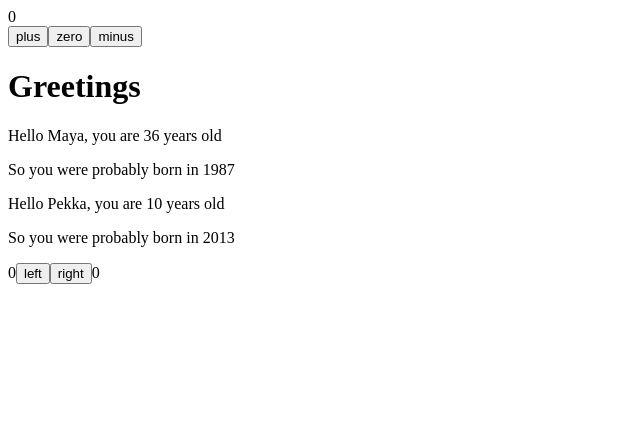
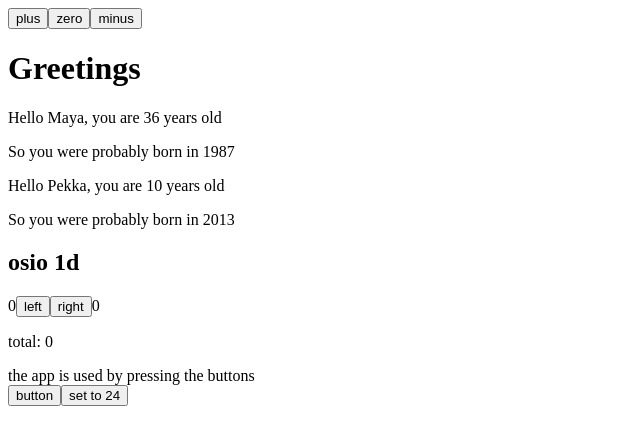
Before and after one commit to Edudude20/EetunFullStackKurssi, a React (Vite) app in the folder vite-testi/part1/: page / in a window 1280 px wide. Shown: the top 444 px of the page, without its empty margins (0-640 px from the left). Built offline with nearby package versions, Linux system fonts and the light colour scheme.

Commit message:
1d luettu

```diff
--- a/vite-testi/part1/src/App.jsx
+++ b/vite-testi/part1/src/App.jsx
@@ -20,12 +20,23 @@ const Hello = ({ name, age }) => {
   );
 };
 
-const Display = ({ counter }) => {
-  return <div>{counter}</div>;
+const Display = (props) => {
+  console.log(props);
+  return <div></div>;
 };
 
-const Nappi = ({ handleClick, text }) => {
+const Nappi = (props) => {
+  console.log(props);
+  const { handleClick, text } = props;
   return <button onClick={handleClick}>{text}</button>;
+};
+
+const History = (props) => {
+  if (props.allClicks.length === 0) {
+    return <div>the app is used by pressing the buttons</div>;
+  }
+
+  return <div>button press history: {props.allClicks.join("-")}</div>;
 };
 
 const App = () => {
@@ -33,10 +44,12 @@ const App = () => {
 
   const nimi = "Pekka";
   const ika = 10;
-  const [counter, setCounter] = useState(0); //useState-hookin avulla luodaan sovellukselle laskurin tilan counter ja asettaa sen tilaksi 0
-  //funktio palauuttaa taulukon jossa on kaksi alkiota. Alkiot otetaan taulukon destrukturointisyntaksilla talteen muuttujiin counter ja setCounter
+  const [counter, setCounter] = useState(0);
+  //useState-hookin avulla luodaan sovellukselle laskurin tilan counter ja asettaa sen tilaksi 0
+  //funktio palauttaa taulukon jossa on kaksi alkiota. Alkiot otetaan taulukon destrukturointisyntaksilla talteen muuttujiin counter ja setCounter
   //Tilaa muuttavan funktion kutsuminen aiheuttaa komponentin uudelleenrenderöitymisen
-  console.log("rendering with counter value", counter);
+
+  //console.log("rendering with counter value", counter);
 
   //TIMER COUNTER
   /*
@@ -65,20 +78,38 @@ const App = () => {
   //#region 1d
   const [left, setLeft] = useState(0);
   const [right, setRight] = useState(0);
+  const [allClicks, setAllClicks] = useState([]);
+  const [total, setTotal] = useState(0);
+  const [value, setValue] = useState(10);
+
   /*
   const [clicks, setClicks] = useState({
     left: 0,
     right: 0
   });
+  Kaiken tilan pitäminen yhdessä oliossa on tämän sovelluksen kannalta huono ratkaisu;
+  etuja siinä ei juuri ole, mutta sovellus monimutkaistuu merkittävästi.
+  Onkin ehdottomasti parempi ratkaisu tallettaa nappien klikkaukset erillisiin tilan paloihin.
   */
 
   const handleLeftClick = () => {
-    setLeft(left + 1);
+    setAllClicks(allClicks.concat("L"));
+    console.log("left before", left);
+    const updatedLeft = left + 1;
+    setLeft(updatedLeft);
+    console.log("left after", updatedLeft);
+    setTotal(updatedLeft + right);
   };
 
   const handleRightClick = () => {
+    setAllClicks(allClicks.concat("R"));
     setRight(right + 1);
+    setTotal(left + right);
   };
+
+const setToValue = (newValue) => {
+  setValue(newValue);
+}
 
   //#endregion
 
@@ -93,10 +124,15 @@ const App = () => {
       <Hello name="Maya" age={26 + 10} />
       <Hello name={nimi} age={ika} />
       <div>
+        <h2>osio 1d</h2>
         {left}
-        <button onClick={handleLeftClick}>left</button>
-        <button onClick={handleRightClick}>right</button>
+        <Nappi handleClick={handleLeftClick} text='left'/>
+        <Nappi handleClick={handleRightClick} text='right'></Nappi>
         {right}
+        <p>total: {total}</p>
+        <History allClicks={allClicks}></History>
+        <button onClick={() => console.log('clicked the button named button')}>button</button>
+        <Nappi handleClick={() => setToValue(24)} text='set to 24'></Nappi>
       </div>
     </>
   );
```
